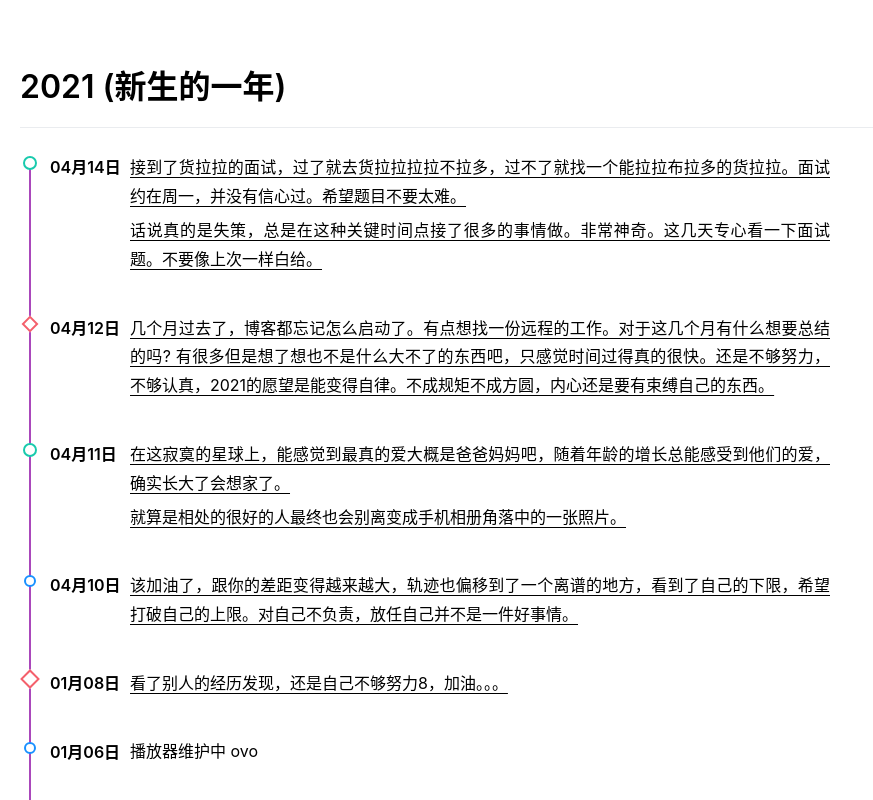
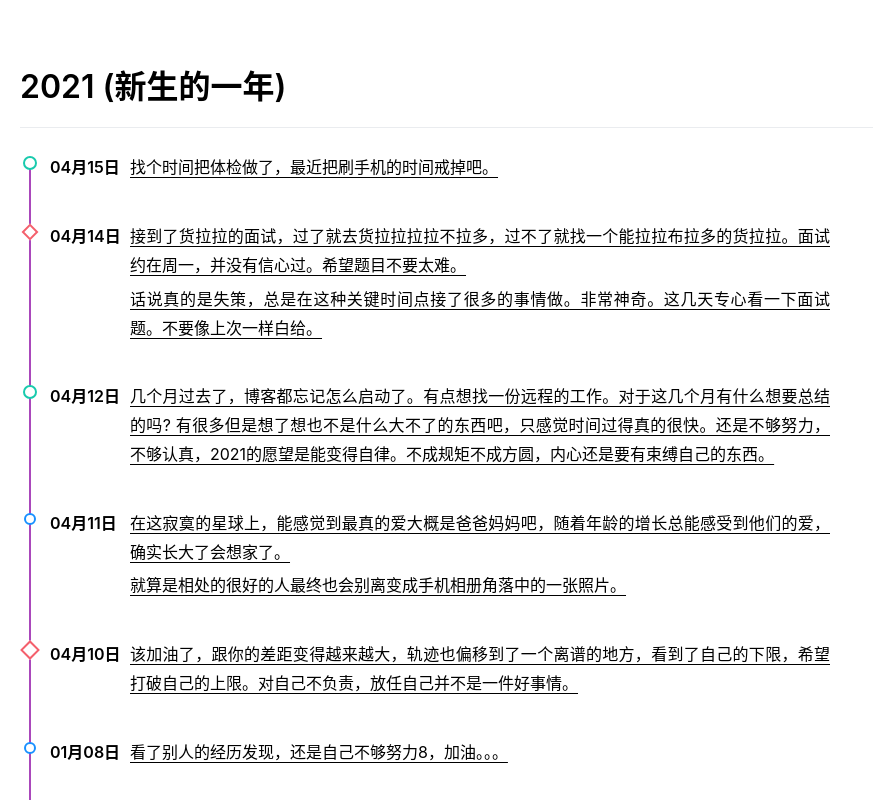
Before and after one commit to Nbsaw/dura, a Next.js app: page /timeline/components/RenderTimeLine in a window 1280 px wide. Shown: the top 800 px of the page, without its empty margins (0-873 px from the left). Built offline with nearby package versions, Linux system fonts and the light colour scheme; a web font is replaced by a local one.

Commit message:
feat: add new event

```diff
--- a/constant/timeline.tsx
+++ b/constant/timeline.tsx
@@ -50,6 +50,10 @@ interface TimelineType {
 
 const Timeline: TimelineType = {
   "2021 (新生的一年)": [
+    {
+      time: "04月15日",
+      text: "找个时间把体检做了，最近把刷手机的时间戒掉吧。"
+    },
     {
       time: "04月14日",
       text: [
```
